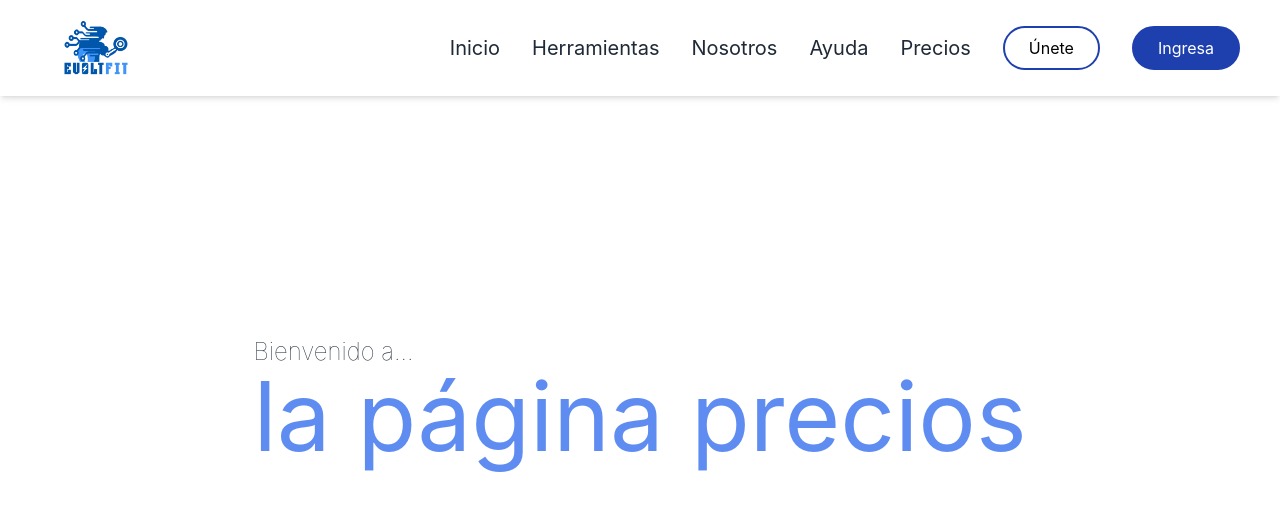
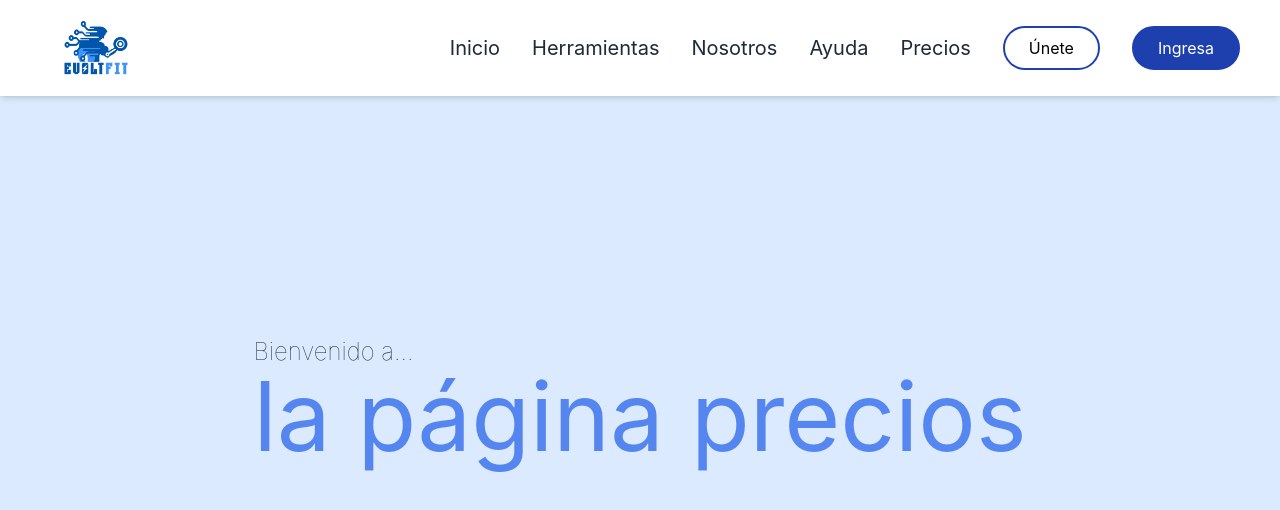
Before and after one commit to Evolfit/Evoltfit-web, a Next.js app: page /precios in a window 1280 px wide. Shown: the top 510 px of the page. Built offline with nearby package versions, Linux system fonts and the light colour scheme.

Commit message:
EVO-78 Cambios Navbar

```diff
--- a/pages/herramientas.js
+++ b/pages/herramientas.js
@@ -7,7 +7,7 @@
 
 
     return (
-      <div className = "bg-white w-full h-screen">
+      <div className = "bg-blue-100 w-full h-screen">
         <Head>
           <title>EvoltFit - Herramientas</title>
           <meta name="description" content="Generated by create next app" />
--- a/pages/index.js
+++ b/pages/index.js
@@ -10,7 +10,7 @@
   const router = useRouter();
 
   return (
-    <div className = "bg-white w-full h-screen">
+    <div className = "bg-stone-100 w-full h-screen">
       <Head>
         <title>EvoltFit</title>
         <meta name="description" content="Generated by create next app" />
--- a/pages/precios.js
+++ b/pages/precios.js
@@ -6,7 +6,7 @@
 export default function Home() {
 
     return (
-      <div className = "bg-white w-full h-screen">
+      <div className = "bg-blue-100 w-full h-screen">
         <Head>
           <title>EvoltFit - Precios</title>
           <meta name="description" content="Generated by create next app" />
```
